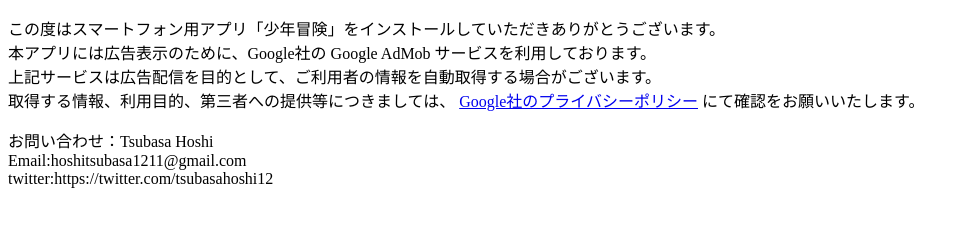
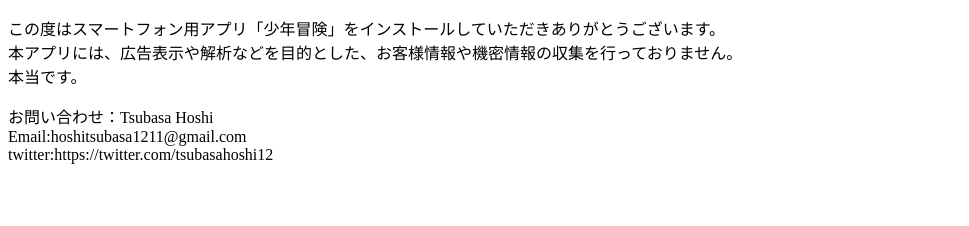
Before and after one commit to TsubasaHoshi/GameBookADV_Privacy, a plain HTML site: page index.html in a window 1280 px wide. Shown: the whole page, without its empty margins (0-969 px from the left). Drawn offline with Linux system fonts and the light colour scheme.

Commit message:
Update index.html

```diff
--- a/index.html
+++ b/index.html
@@ -9,14 +9,8 @@
   <p>
 
   <div>この度はスマートフォン用アプリ「少年冒険」をインストールしていただきありがとうございます。</div>
-  <div>本アプリには広告表示のために、Google社の Google AdMob サービスを利用しております。</div>
-  <div>上記サービスは広告配信を目的として、ご利用者の情報を自動取得する場合がございます。</div>
-  <div>取得する情報、利用目的、第三者への提供等につきましては、 <a href="https://policies.google.com/technologies/ads?hl=ja" target="_blank">Google社のプライバシーポリシー</a> にて確認をお願いいたします。</div>
-  </p>
-
-
-
-
+  <div>本アプリには、広告表示や解析などを目的とした、お客様情報や機密情報の収集を行っておりません。</div>
+  <div>本当です。</div>
 <p>
 <div>お問い合わせ：Tsubasa Hoshi</div>
 <div>Email:hoshitsubasa1211@gmail.com</div>
```
